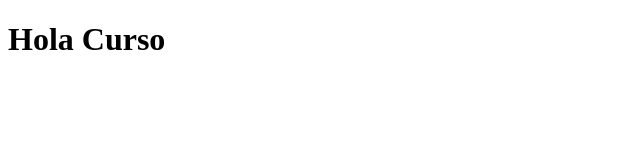
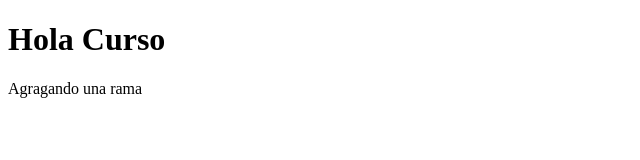
Before and after one commit to Hlbalbuena/Hugo-Balbuena--Cristiano-Ronaldo, a plain HTML site: page index.html in a window 1280 px wide. Shown: the whole page, without its empty margins (0-640 px from the left). Drawn offline with Linux system fonts and the light colour scheme.

Commit message:
agregando rama

```diff
--- a/index.html
+++ b/index.html
@@ -5,5 +5,6 @@
 </head>
 <body>
 	<h1>Hola Curso</h1>
+	<p>Agragando una rama</p>
 </body>
 </html>
```
